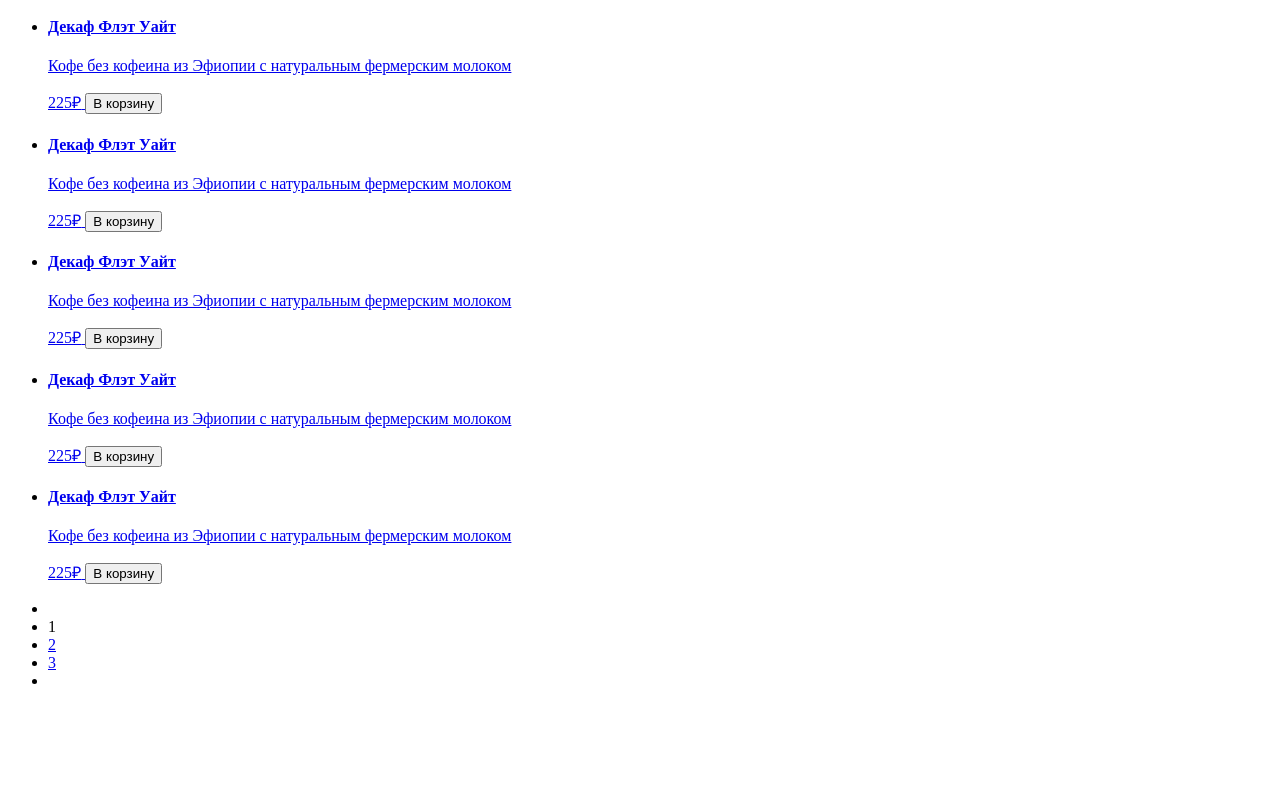
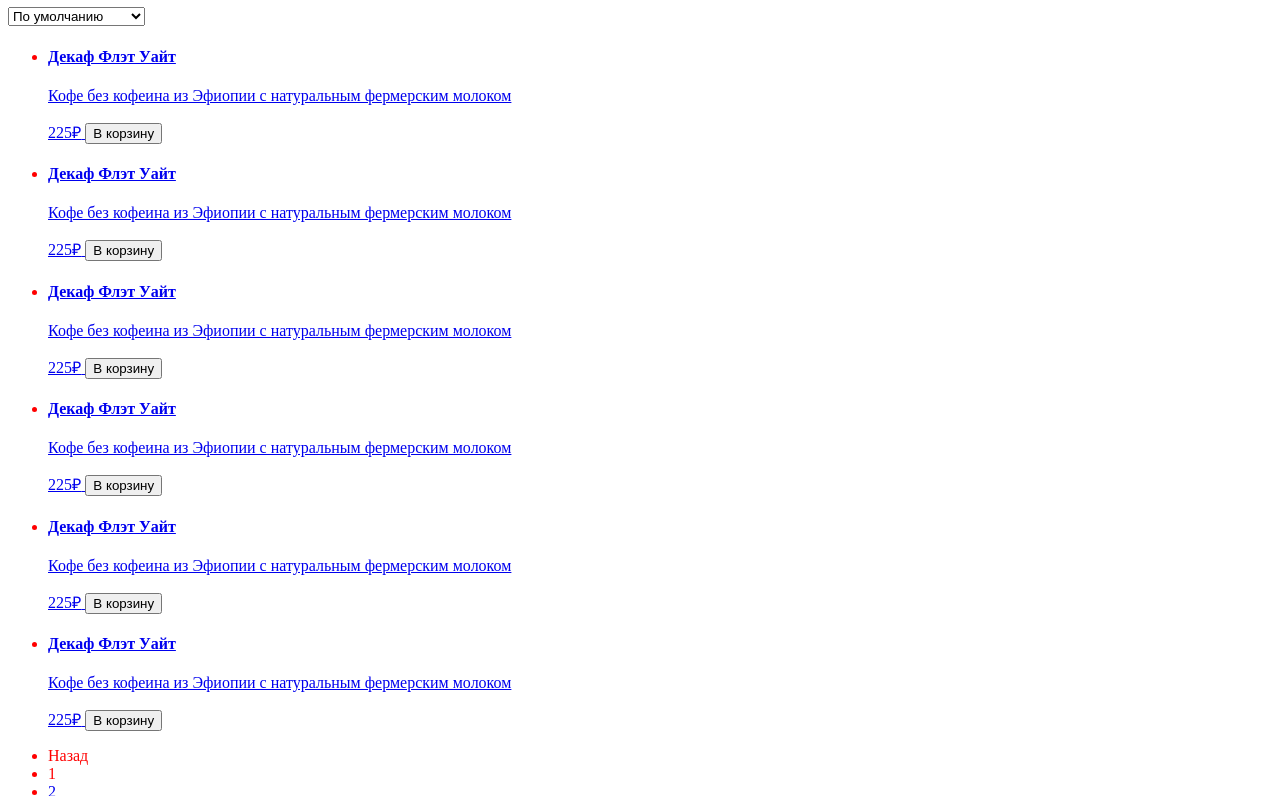
Before and after one commit to nastya12oz/htmlacademy_coffee-project, a website: page source/index.html in a window 1280 px wide. Shown: the part 2004-2800 px from the top of the page. Drawn offline with nearby package versions, Linux system fonts and the light colour scheme; files that its build step writes are made by us from their sources; grey boxes are pictures that could not be loaded.

Commit message:
исправлена ошибка сборки

```diff
--- a/package.json
+++ b/package.json
@@ -52,5 +52,8 @@
   "engines": {
     "node": ">=16.13.0"
   },
-  "type": "module"
+  "type": "module",
+  "dependencies": {
+    "editorconfig": "^1.0.3"
+  }
 }
--- a/source/index.html
+++ b/source/index.html
@@ -3,7 +3,7 @@
 <head>
   <meta charset="UTF-8">
   <title>Drink2Go</title>
-  <link rel="stylesheet" href="/style.css">
+  <link rel="stylesheet" href="css/style.css">
 </head>
 <body class="page__body">
   <header class="main-header">
--- a/source/less/style.less
+++ b/source/less/style.less
@@ -5,3 +5,6 @@
 
 /* BLOCKS */
 @import "blocks/header";
+
+
+body { color: red; }
```
Also changed, not shown: style.css (deleted), 1 other file.
